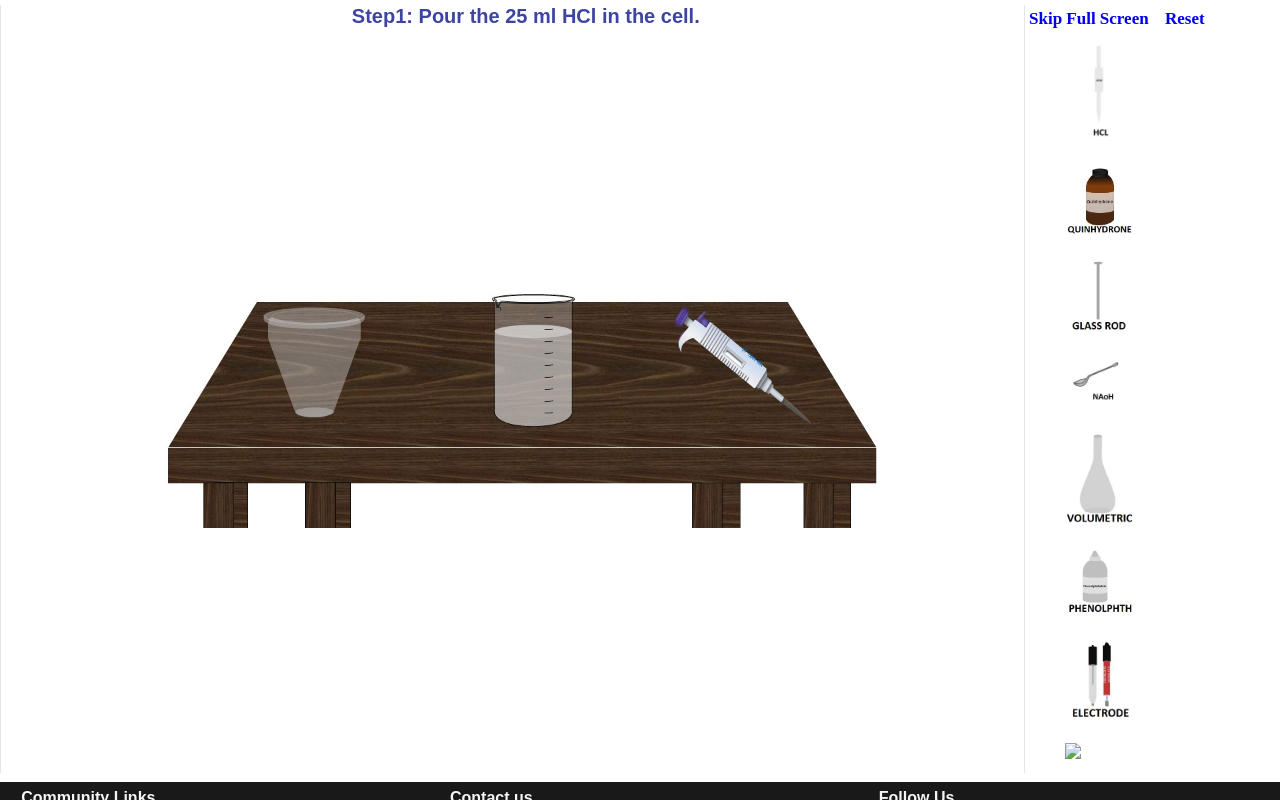
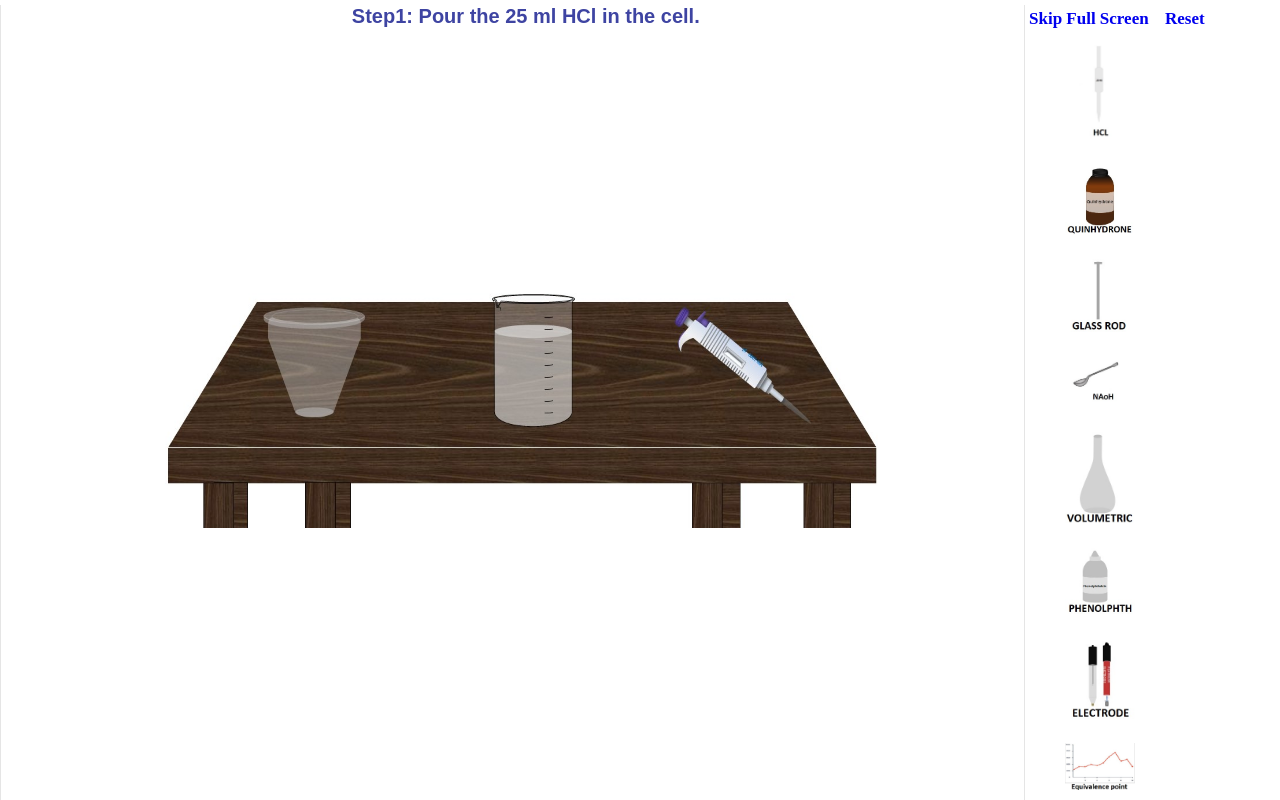
Before and after one commit to virtual-labs/exp-potentiometric-titration-dei, a plain HTML site: page experiment/simulation/index.html in a window 1280 px wide. Both pictures are taken after a click on the link "Maximize The Window". Shown: the top 800 px of the page. Drawn offline with Linux system fonts and the light colour scheme.

Commit message:
Update index.html

```diff
--- a/experiment/simulation/index.html
+++ b/experiment/simulation/index.html
@@ -3170,7 +3170,7 @@ $("#chartContainer3").CanvasJSChart(options);
 			<a href="javascript:void(0);" id="rodn1"><img src="images/VOLUMETRIC.jpg"></a>
 			<a href="javascript:void(0);" id="rodn2"><img src="images/PHENOLPHTH.jpg"></a>
 			<a href="javascript:void(0);" id="rodn3"><img src="images/ELECTRODE.jpg"></a>
-			<a href="javascript:void(0);" id="rodn4"><img src="images/theory.png"></a>
+			<a href="javascript:void(0);" id="rodn4"><img src="images/theory.jpg"></a>
 			<!--<a href="javascript:void(0);" id="voltametern"><img src="images/glassy carbon.jpg"></a>
 			<p class="inlink">
 			<p class="inlink" style="margin-right: -28px;"><a href="javascript:void(0);" id="b1"><img src="images/c1.jpg"></a>GCE</p>
```
